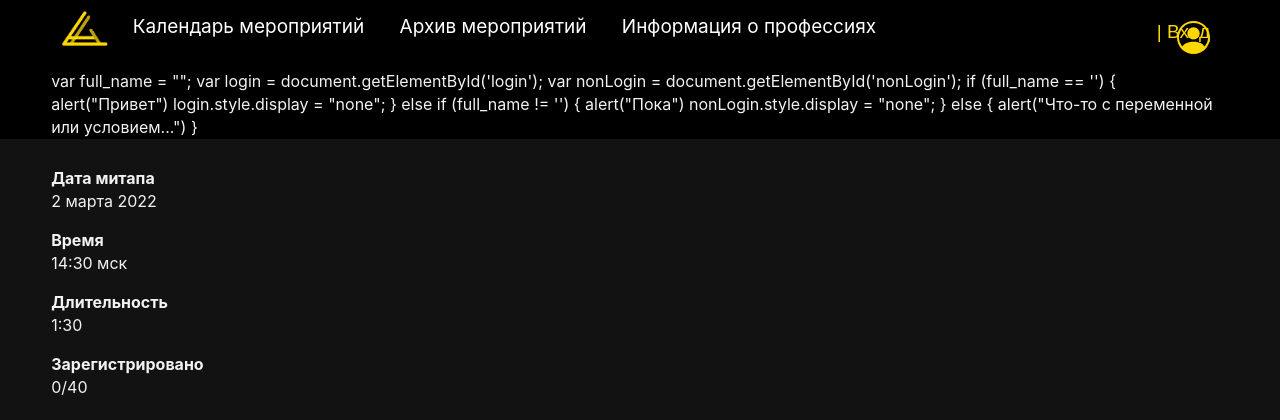
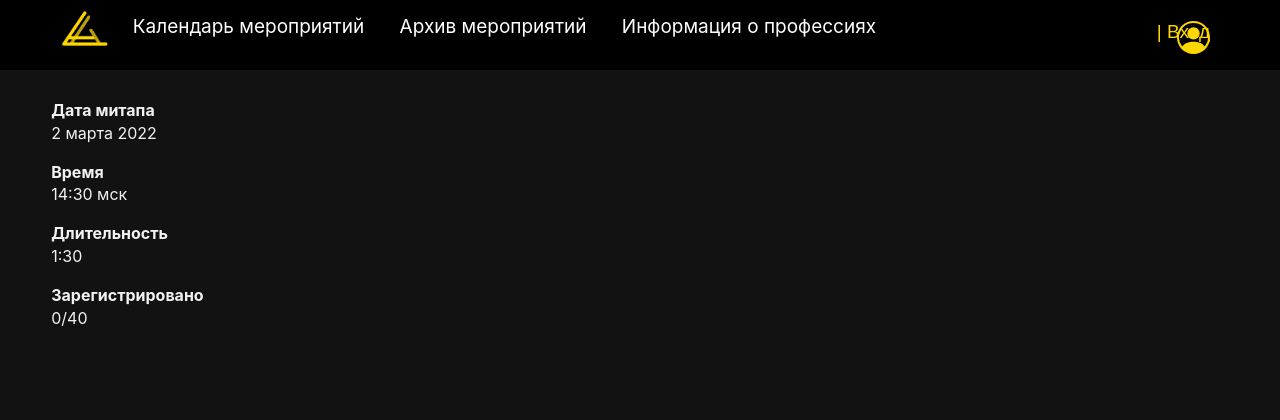
Before and after one commit to BLANK-21-22/lore_prof, a Flask app: page /aboutMeet/1 in a window 1280 px wide. Shown: the top 420 px of the page. Run offline with Flask 2, Linux system fonts and the light colour scheme; data that the repository does not hold is empty; parts of the project's set-up code (start-up, migrations or seed data) failed here and were passed over.

Commit message:
Update headerMacr.html

```diff
--- a/app/templates/headerMacr.html
+++ b/app/templates/headerMacr.html
@@ -16,20 +16,6 @@
             Информация о профессиях
         </a>
     </div>
-
-        var full_name = "{{ full_name }}";
-        var login = document.getElementById('login');
-        var nonLogin = document.getElementById('nonLogin');
-            if (full_name == '') {
-                alert("Привет")
-                login.style.display = "none";
-            }
-            else if (full_name != '') {
-                alert("Пока")
-                nonLogin.style.display = "none";
-            } else {
-                alert("Что-то с переменной или условием...")
-            }
 
         <button class="butLogin" id="nonLogin" onclick="document.getElementById('id01').style.display='block'">
             | Вход
```
